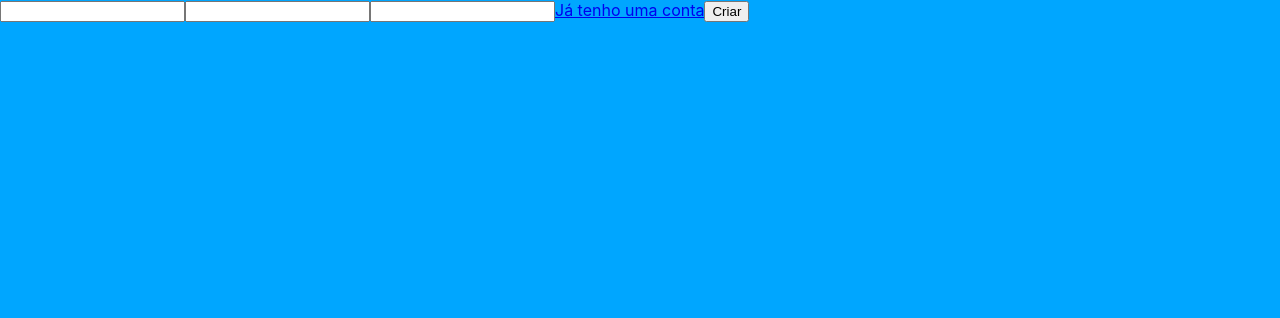
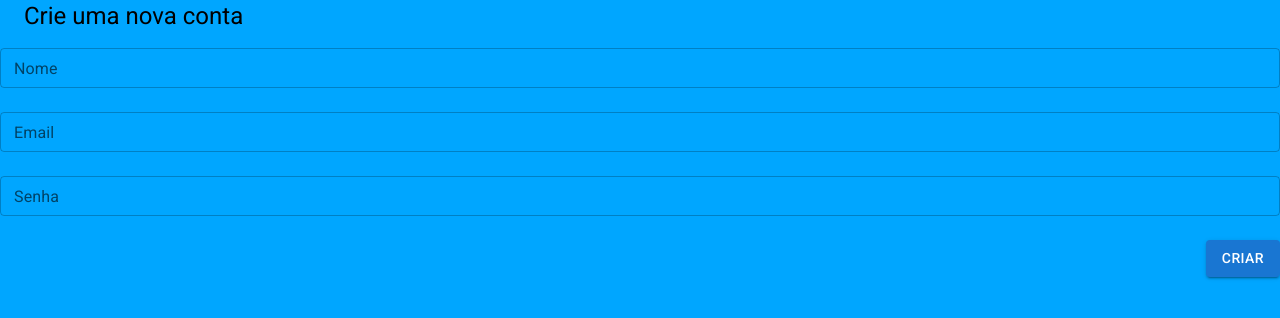
Before and after one commit to mateusmento/rocketbank-app, a React (Create React App) app: page /signup in a window 1280 px wide. Shown: the top 318 px of the page. Built offline with nearby package versions, Linux system fonts and the light colour scheme.

Commit message:
Implement layout of SignUp with material ui

```diff
--- a/src/views/signup/SignUp.js
+++ b/src/views/signup/SignUp.js
@@ -1,26 +1,57 @@
+import { Button, TextField, Typography } from "@mui/material";
 import { useCallback, useState } from "react";
-import { Link, useNavigate } from "react-router-dom";
 import { http } from "../../shared/http";
 
-export function SignUp() {
+export function SignUp({onSignUp}) {
 	let [name, setName] = useState("");
 	let [email, setEmail] = useState("");
 	let [password, setPassword] = useState("");
-	let navigate = useNavigate();
 
 	let signup = useCallback((e) => {
 		e.preventDefault();
 		http().post("/users", {name, email, password})
-			.then(({data}) => navigate("/signin"));
-	}, [name, email, password, navigate]);
+			.then(({data}) => onSignUp(data));
+	}, [name, email, password, onSignUp]);
 
 	return (
 		<form onSubmit={signup}>
-			<input className="d-block" value={name} onChange={(e) => setName(e.target.value)}/>
-			<input className="d-block" value={email} onChange={(e) => setEmail(e.target.value)}/>
-			<input className="d-block" type="password" value={password} onChange={(e) => setPassword(e.target.value)}/>
-			<Link className="d-block" to="/signin">Já tenho uma conta</Link>
-			<button type="submit">Criar</button>
+			<Typography variant="h5" element="h3" marginLeft={3}>Crie uma nova conta</Typography>
+			<TextField
+				label="Nome"
+				variant="outlined"
+				size="small"
+				fullWidth
+				margin="normal"
+				value={name}
+				onChange={(e) => setName(e.target.value)}
+			/>
+			<TextField
+				label="Email"
+				type="email"
+				variant="outlined"
+				size="small"
+				fullWidth
+				margin="normal"
+				value={email}
+				onChange={(e) => setEmail(e.target.value)}
+			/>
+			<TextField
+				type="password"
+				label="Senha"
+				variant="outlined"
+				size="small"
+				fullWidth
+				margin="normal"
+				value={password}
+				onChange={(e) => setPassword(e.target.value)}
+			/>
+			<Button
+				type="submit"
+				variant="contained"
+				sx={{ display: "block", ml: "auto", mt: 2 }}
+			>
+				Criar
+			</Button>
 		</form>
 	);
 }
```
